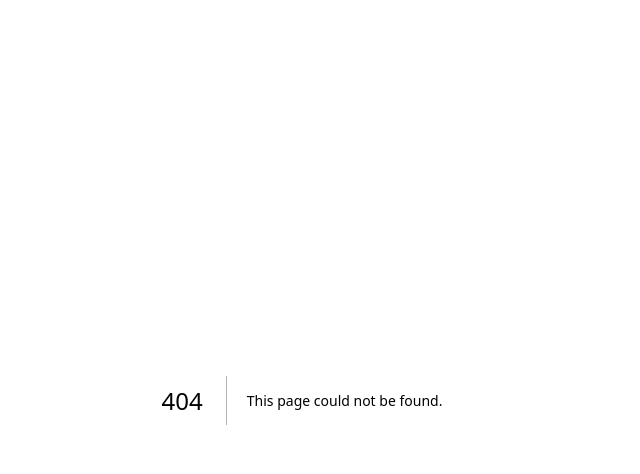
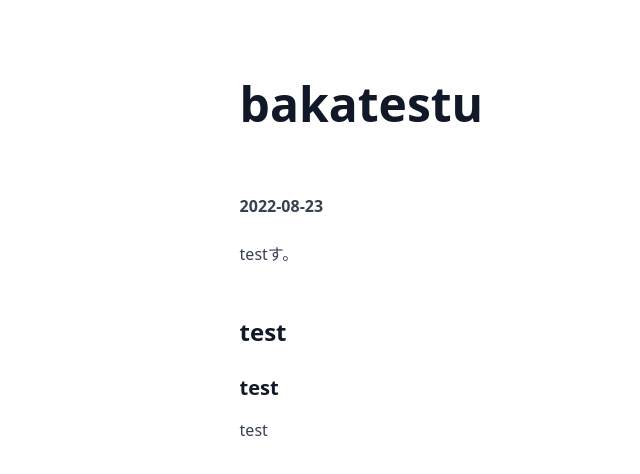
Before and after one commit to hibiki333155555/MORPHOGEN, a Next.js app: page /article/baka in a window 1280 px wide. Before the commit this address had no page. Shown: the top 474 px of the page, without its empty margins (338-978 px from the left). Built offline with nearby package versions, Linux system fonts and the light colour scheme.

Commit message:
とりあえずmdファイルのパースと表示はいけた。スタイルはゴミ

```diff
--- /dev/null
+++ b/_article/baka.md
@@ -0,0 +1,13 @@
+---
+title: 'bakatestu'
+date: '2022-08-23'
+description: 'test'
+---
+
+testす。
+
+## test
+
+### test
+
+test
--- a/pages/article.tsx
+++ b/pages/article.tsx
@@ -1,8 +1,49 @@
+import fs from 'fs' // for reading files
+import matter from 'gray-matter' // for parsing markdown files
+import Link from 'next/link' // for linking to other pages
+import { GetStaticProps } from 'next';
 
-export default function Article() {
+type ArticleMatter = {
+    title: string;
+    date: string;
+    description: string;
+};
+
+type Article = {
+    article: ArticleMatter[];
+};
+
+export const getStaticProps: GetStaticProps = () => {
+    const mdfiles = fs.readdirSync('_article') // read all files in _article directory
+    const article = mdfiles.map((filename) => { // map all files in _article directory
+        const slug = filename.replace('.md', ''); // for site url ex: ${domain}/article/${slug}
+        const fileContent = fs.readFileSync(`_article/${filename}`, 'utf-8'); // read file content
+        const { data } = matter(fileContent); // parse file content
+        return {
+            matter: data,
+            slug
+        };
+    });
+    return {
+        props: {
+            article,
+        },
+    };
+};
+
+const Article: React.FC<Article> = ({ article }) => {
     return (
         <div className=" w-screen h-screen bg-white">
-
+            {article.map((article: any) => (
+                <div key={article.slug} className=' text-black text-center m-10'>
+                    <Link href={`/article/${article.slug}`}>
+                        <h1>{article.matter.title}</h1>
+                        <h2>{article.matter.date}</h2>
+                    </Link>
+                </div>
+            ))}
         </div>
     )
 }
+
+export default Article
--- /dev/null
+++ b/pages/article/[slug].tsx
@@ -0,0 +1,56 @@
+import fs from 'fs' // for reading files
+import matter from 'gray-matter' // for parsing markdown files
+import { marked } from 'marked' // for rendering markdown as html
+import { GetStaticPaths, GetStaticProps } from 'next';
+import React from 'react';
+
+type ArticleMatter = {
+    title: string;
+    date: string;
+    description: string;
+};
+
+type ArticleProps = {
+    matter: ArticleMatter;
+    content: string;
+};
+
+export const getStaticPaths: GetStaticPaths = async () => {
+    const files = fs.readdirSync('_article');
+    const paths = files.map((filename) => ({
+        params: {
+            slug: filename.replace('.md', '')
+        },
+    }
+    ));
+    return {
+        paths,
+        fallback: false
+    }
+}
+
+export const getStaticProps: GetStaticProps = async ({ params }) => {
+    const file = fs.readFileSync(`_article/${params?.slug}.md`, 'utf-8');
+    const { data, content } = matter(file);
+    return {
+        props: {
+            matter: data,
+            content
+        }
+    };
+}
+
+
+const Article: React.FC<ArticleProps> = ({ matter, content }) => {
+    return (
+        <div className=' w-screen h-screen text-black relative'>
+            <div className='absolute top-10 left-[42%] prose m-10'>
+                <h1 className=' mb-16 text-5xl'>{matter.title}</h1>
+                <span className=' mb-16 text-1xl font-bold'>{matter.date}</span>
+                <div dangerouslySetInnerHTML={{ __html: marked(content) }}></div>
+            </div>
+        </div>
+    )
+}
+
+export default Article
--- a/pages/index.tsx
+++ b/pages/index.tsx
@@ -1,4 +1,3 @@
-import Image from "next/image";
 import { nav as Nav } from "@/components/top/nav";
 
 export default function Home() {
--- a/styles/globals.css
+++ b/styles/globals.css
@@ -24,6 +24,8 @@ body {
       rgb(var(--background-end-rgb))
     )
     rgb(var(--background-start-rgb));
+
+  background-color: #ffffff;
 }
 
 @layer utilities {
--- a/tailwind.config.ts
+++ b/tailwind.config.ts
@@ -15,6 +15,6 @@ const config: Config = {
       },
     },
   },
-  plugins: [],
+  plugins: [require('@tailwindcss/typography')],
 };
 export default config;
```
Also changed, not shown: _article/fuck-next.md (added, +11 -0 lines), package.json (+8 -5 lines), 1 other file (tests, documents, lock files or other folders).
